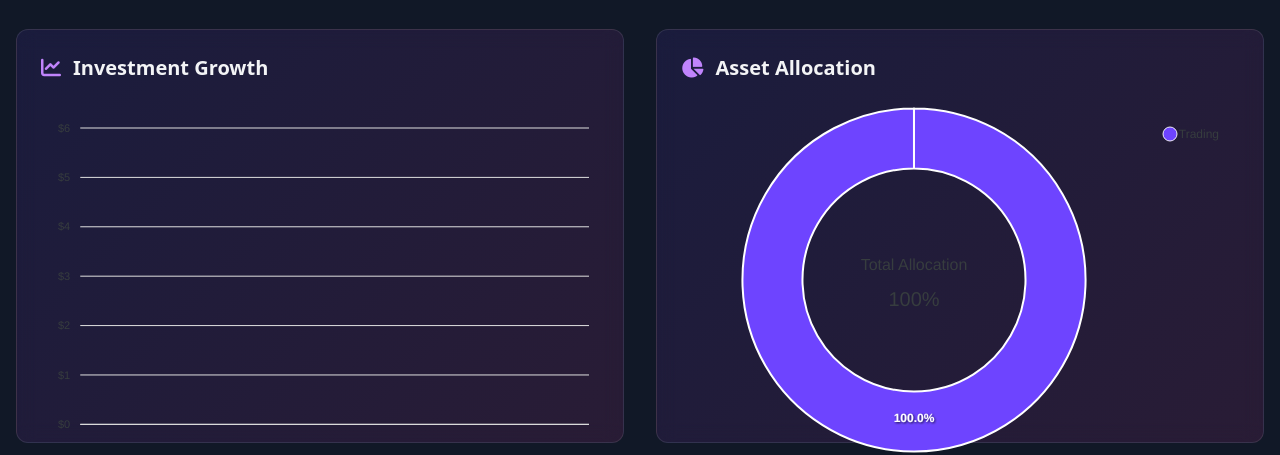
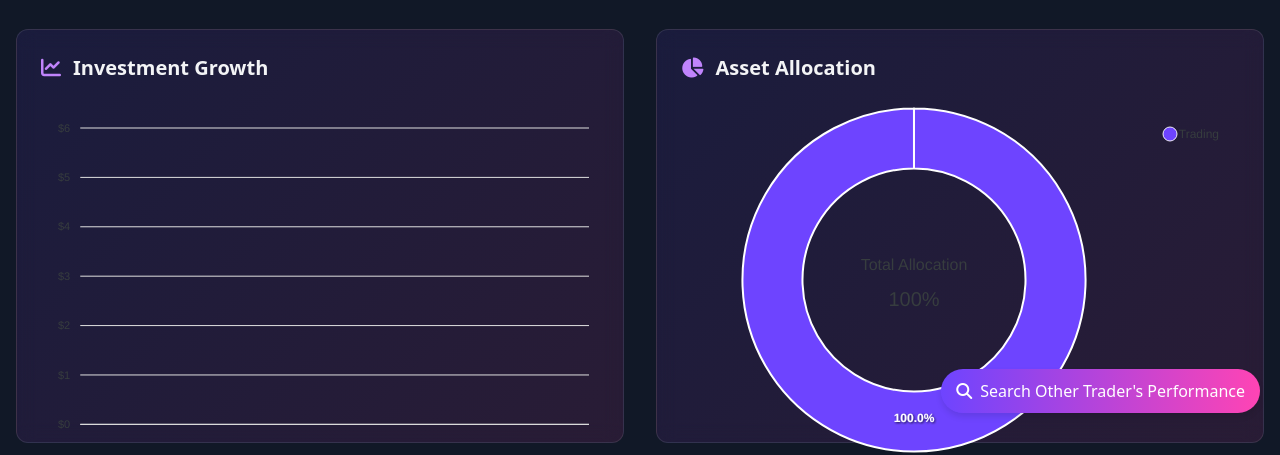
Before and after one commit to abrahamfld/invest, a plain HTML site: page dashboard.html in a window 1280 px wide. Shown: the part 367-822 px from the top of the page. Drawn offline with nearby package versions, Linux system fonts and the light colour scheme; sample sign-in values are in the browser's storage.

Commit message:
Update dashboard.html

```diff
--- a/dashboard.html
+++ b/dashboard.html
@@ -112,6 +112,21 @@
             </a>
         </div>
     </div>
+
+<!-- QuantumBot User Search Link - Add this anywhere in your page -->
+<div style="position: fixed; bottom: 20px; right: 20px; z-index: 1000;">
+  <a href="./others.html"
+     style="display: inline-flex; align-items: center;
+            background: linear-gradient(90deg, #6E44FF 0%, #FF44B4 100%);
+            color: white; padding: 10px 15px; border-radius: 9999px;
+            text-decoration: none; box-shadow: 0 4px 6px rgba(0,0,0,0.1);
+            transition: transform 0.2s, box-shadow 0.2s;"
+     onmouseover="this.style.transform='translateY(-2px)'; this.style.boxShadow='0 6px 8px rgba(0,0,0,0.15)'"
+     onmouseout="this.style.transform=''; this.style.boxShadow='0 4px 6px rgba(0,0,0,0.1)'">
+    <i class="fas fa-search" style="margin-right: 8px;"></i>
+    Search Other Trader's Performance
+  </a>
+</div>
 
     <!-- Dashboard Content -->
     <div class="container mx-auto px-4 py-8">
```
